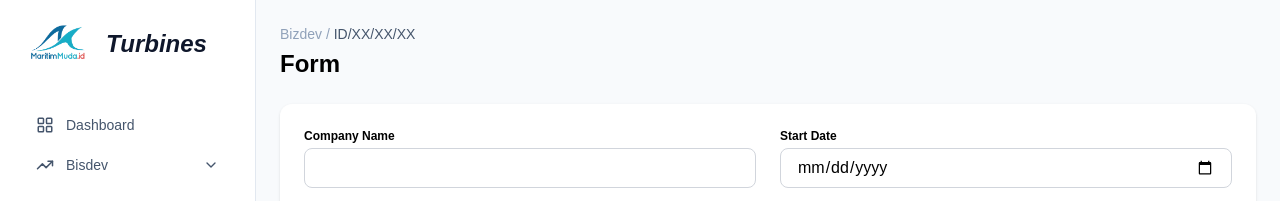
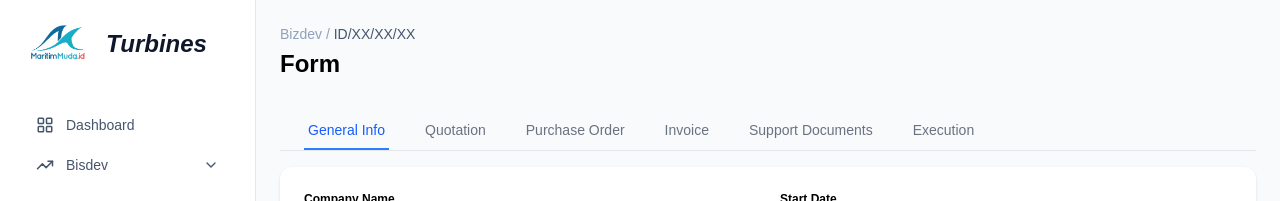
Before and after one commit to maritimepreneur/turbines-frontend, a Next.js app: page /bizdev/add-leads in a window 1280 px wide. Shown: the top 201 px of the page. Built offline with nearby package versions, Linux system fonts and the light colour scheme.

Commit message:
update add-leads

```diff
--- a/src/app/bizdev/add-leads/page.tsx
+++ b/src/app/bizdev/add-leads/page.tsx
@@ -15,7 +15,33 @@ export default function AddLeadsPage() {
         <h1 className="text-2xl font-semibold mt-1 text-black">Form</h1>
       </div>
 
-      <div className="bg-white rounded-xl shadow-sm text-black h-[calc(100vh-160px)] overflow-y-auto">
+      {/* Navigation Tabs */}
+      <div className="border-b border-gray-200 mb-4">
+        <nav className="flex space-x-8 px-6 pt-4">
+          <button className="pb-2 px-1 border-b-2 border-blue-500 text-blue-600 font-medium text-sm">
+            General Info
+          </button>
+          <button className="pb-2 px-1 border-b-2 border-transparent text-gray-500 hover:text-gray-700 font-medium text-sm">
+            Quotation
+          </button>
+          <button className="pb-2 px-1 border-b-2 border-transparent text-gray-500 hover:text-gray-700 font-medium text-sm">
+            Purchase Order
+          </button>
+          <button className="pb-2 px-1 border-b-2 border-transparent text-gray-500 hover:text-gray-700 font-medium text-sm">
+            Invoice
+          </button>
+          <button className="pb-2 px-1 border-b-2 border-transparent text-gray-500 hover:text-gray-700 font-medium text-sm">
+            Support Documents
+          </button>
+          <button className="pb-2 px-1 border-b-2 border-transparent text-gray-500 hover:text-gray-700 font-medium text-sm">
+            Execution
+          </button>
+        </nav>
+      </div>
+
+      <div className="bg-white rounded-xl shadow-sm text-black">
+        {/* Form Content */}
+        <div className="h-[calc(100vh-240px)] overflow-y-auto">
           <div className="p-6">
             <div className="grid grid-cols-1 md:grid-cols-2 gap-6">
               <div>
@@ -166,5 +192,6 @@ export default function AddLeadsPage() {
           </div>
         </div>
       </div>
+    </div>
   );
 }
```
Lines whose indentation alone changed are shown as unchanged.
